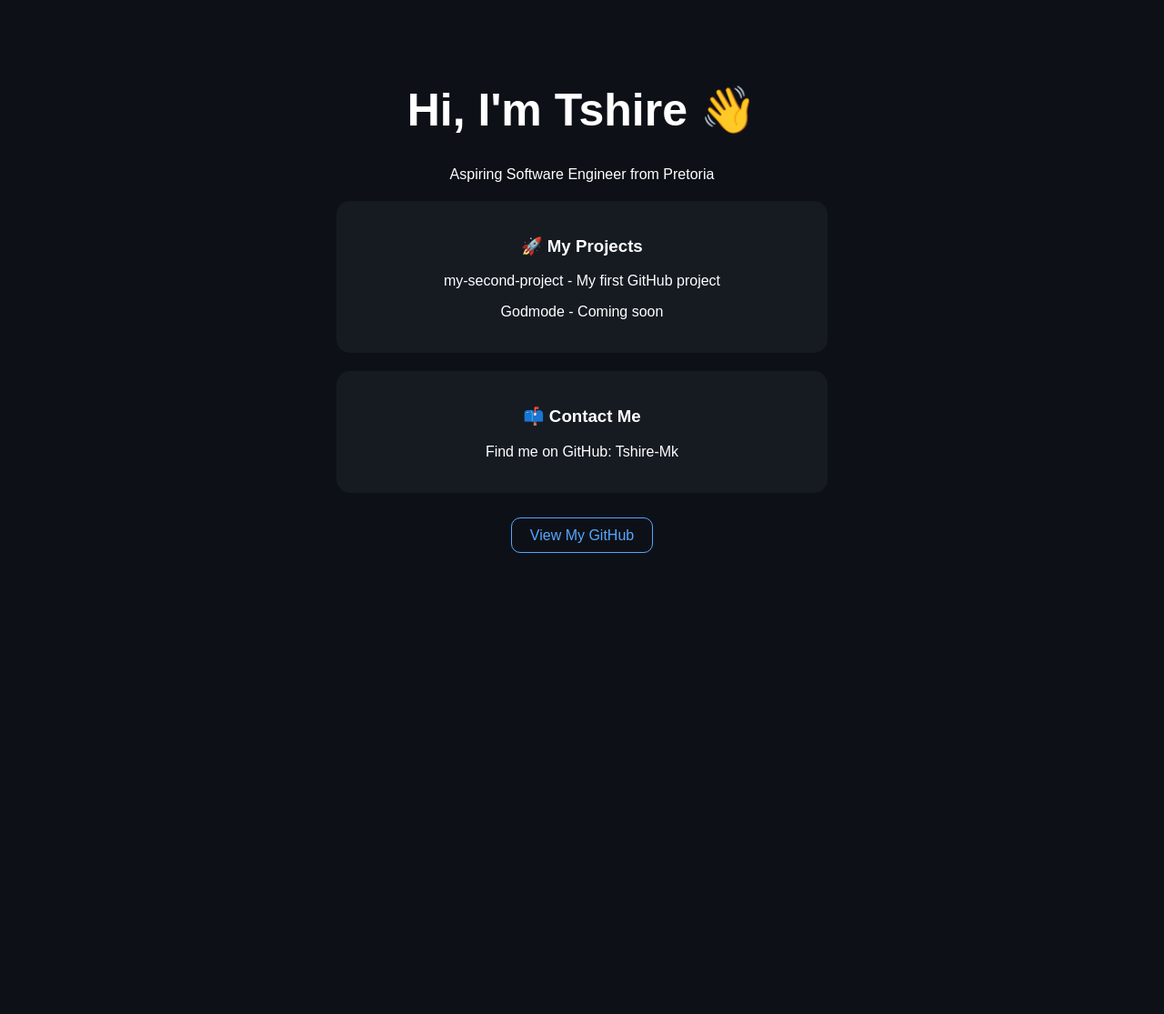
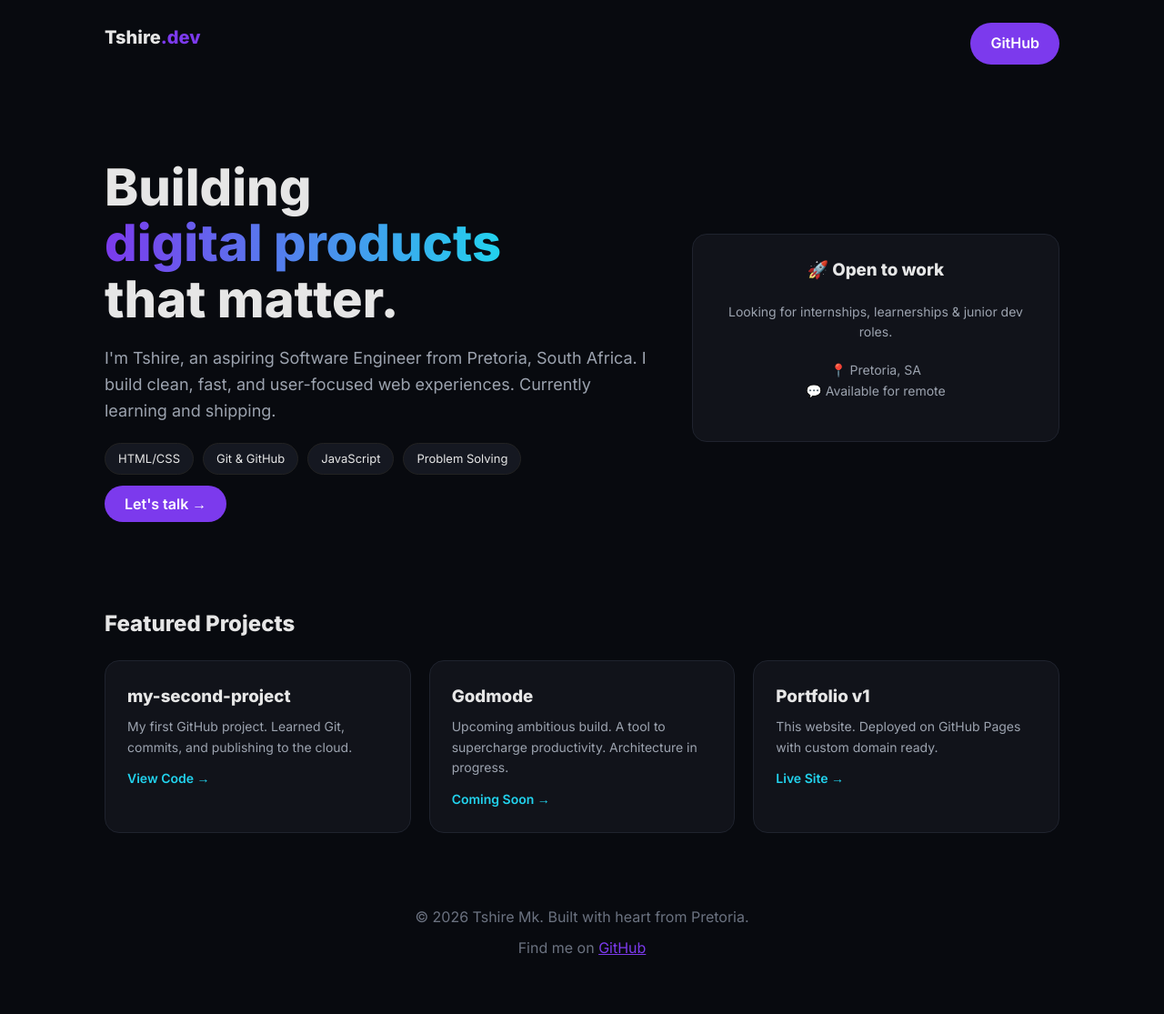
Before and after one commit to Tshire-Mk/my-portfolio, a plain HTML site: page index.html in a window 1280 px wide. Shown: the whole page at 91% size. Before the commit the page ends 800 px from the top, so only its background shows below. Drawn offline with Linux system fonts and the light colour scheme.

Commit message:
Revamp index.html with new layout and styles

```diff
--- a/index.html
+++ b/index.html
@@ -1,27 +1,80 @@
 <!DOCTYPE html>
-<html>
+<html lang="en">
 <head>
-<title>Tshire Portfolio</title>
+<meta charset="UTF-8">
+<meta name="viewport" content="width=device-width, initial-scale=1.0">
+<title>Tshire Mk | Software Engineer</title>
+<link href="https://fonts.googleapis.com/css2?family=Inter:wght@400;600;800&display=swap" rel="stylesheet">
 <style>
-body { font-family: Arial; text-align: center; background: #0d1117; color: white; padding: 50px; }
-h1 { font-size: 50px; }
-a { color: #58a6ff; text-decoration: none; border: 1px solid #58a6ff; padding: 10px 20px; border-radius: 10px; }
-.card { background: #161b22; padding: 20px; border-radius: 15px; margin: 20px auto; max-width: 500px; }
+*{margin:0;padding:0;box-sizing:border-box;font-family:'Inter',sans-serif}
+body{background:#080a0f;color:#e6e6e6;line-height:1.6}
+nav{max-width:1100px;margin:auto;padding:25px;display:flex;justify-content:space-between}
+.logo{font-weight:800;font-size:20px} .logo span{color:#7c3aed}
+.btn{background:#7c3aed;color:white;padding:10px 22px;border-radius:30px;text-decoration:none;font-weight:600}
+.hero{max-width:1100px;margin:40px auto;padding:40px 25px;display:grid;grid-template-columns:1.2fr .8fr;gap:40px;align-items:center}
+.hero h1{font-size:56px;line-height:1.1;font-weight:800} .hero h1 span{background:linear-gradient(90deg,#7c3aed,#22d3ee);-webkit-background-clip:text;-webkit-text-fill-color:transparent}
+.hero p{margin:20px 0;color:#9ca3af;font-size:18px}
+.tags{display:flex;gap:10px;flex-wrap:wrap;margin:20px 0}
+.tag{background:#151821;border:1px solid #222;padding:6px 14px;border-radius:20px;font-size:13px}
+.projects{max-width:1100px;margin:auto;padding:20px 25px}
+.grid{display:grid;grid-template-columns:repeat(auto-fit,minmax(300px,1fr));gap:20px;margin-top:20px}
+.card{background:#11131a;border:1px solid #1f232e;border-radius:16px;padding:24px;transition:.2s}
+.card:hover{border-color:#7c3aed;transform:translateY(-4px)}
+.card h3{margin-bottom:8px} .card p{color:#9ca3af;font-size:14px}
+.card a{color:#22d3ee;text-decoration:none;font-weight:600;font-size:14px;display:inline-block;margin-top:12px}
+footer{text-align:center;padding:60px 20px;color:#6b7280}
+@media(max-width:800px){.hero{grid-template-columns:1fr} .hero h1{font-size:40px}}
 </style>
 </head>
 <body>
-<h1>Hi, I'm Tshire 👋</h1>
-<p>Aspiring Software Engineer from Pretoria</p>
+<nav>
+<div class="logo">Tshire<span>.dev</span></div>
+<a class="btn" href="https://github.com/Tshire-Mk">GitHub</a>
+</nav>
+
+<div class="hero">
+<div>
+<h1>Building<br><span>digital products</span><br>that matter.</h1>
+<p>I'm Tshire, an aspiring Software Engineer from Pretoria, South Africa. I build clean, fast, and user-focused web experiences. Currently learning and shipping.</p>
+<div class="tags">
+<span class="tag">HTML/CSS</span>
+<span class="tag">Git & GitHub</span>
+<span class="tag">JavaScript</span>
+<span class="tag">Problem Solving</span>
+</div>
+<a class="btn" href="mailto:hello@tshire.dev">Let's talk →</a>
+</div>
+<div class="card" style="text-align:center">
+<h3>🚀 Open to work</h3>
+<p>Looking for internships, learnerships & junior dev roles.</p>
+<p style="margin-top:15px">📍 Pretoria, SA<br>💬 Available for remote</p>
+</div>
+</div>
+
+<div class="projects">
+<h2>Featured Projects</h2>
+<div class="grid">
 <div class="card">
-<h3>🚀 My Projects</h3>
-<p>my-second-project - My first GitHub project</p>
-<p>Godmode - Coming soon</p>
+<h3>my-second-project</h3>
+<p>My first GitHub project. Learned Git, commits, and publishing to the cloud.</p>
+<a href="https://github.com/Tshire-Mk/my-second-project" target="_blank">View Code →</a>
 </div>
 <div class="card">
-<h3>📫 Contact Me</h3>
-<p>Find me on GitHub: Tshire-Mk</p>
+<h3>Godmode</h3>
+<p>Upcoming ambitious build. A tool to supercharge productivity. Architecture in progress.</p>
+<a href="#">Coming Soon →</a>
 </div>
-<br>
-<a href="https://github.com/Tshire-Mk">View My GitHub</a>
+<div class="card">
+<h3>Portfolio v1</h3>
+<p>This website. Deployed on GitHub Pages with custom domain ready.</p>
+<a href="https://tshire-mk.github.io/my-portfolio/">Live Site →</a>
+</div>
+</div>
+</div>
+
+<footer>
+<p>© 2026 Tshire Mk. Built with heart from Pretoria.</p>
+<p style="margin-top:8px">Find me on <a href="https://github.com/Tshire-Mk" style="color:#7c3aed">GitHub</a></p>
+</footer>
 </body>
 </html>
```
